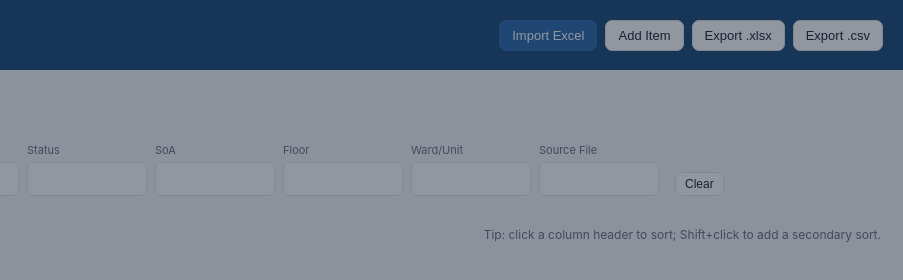
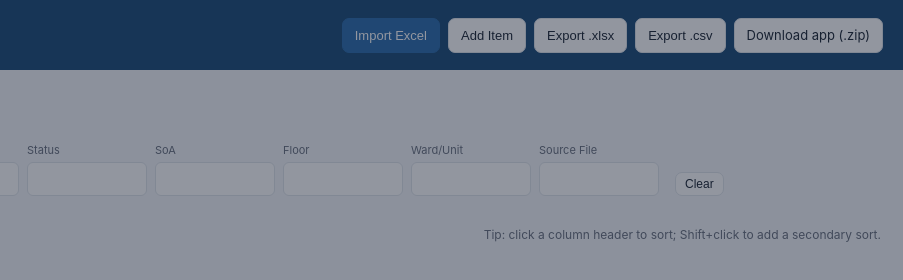
Before and after one commit to wilsonlcf1216-lab/ARchecklist, a plain HTML site: page rectrack/static/index.html in a window 1280 px wide. Shown: the top 280 px of the page, 377-1280 px from the left. Drawn offline with Linux system fonts and the light colour scheme; no server answers.

Commit message:
feat: Hospital Building Rectification Monitoring Software
Co-authored-by: traeagent <traeagent@users.noreply.github.com>

```diff
--- a/rectrack/static/index.html
+++ b/rectrack/static/index.html
@@ -20,6 +20,7 @@
     <button id="btnAdd" class="btn">Add Item</button>
     <button id="btnExportXlsx" class="btn">Export .xlsx</button>
     <button id="btnExportCsv" class="btn">Export .csv</button>
+    <a id="btnDownload" class="btn" href="/static/rectrack.zip" download="rectrack.zip">Download app (.zip)</a>
   </div>
 </header>
 
--- a/rectrack/static/style.css
+++ b/rectrack/static/style.css
@@ -39,6 +39,7 @@ small { color: var(--muted); }
   padding: 7px 12px; border-radius: 7px; cursor: pointer; font-size: 13px;
 }
 .btn:hover { background: #eef2f7; }
+a.btn { display: inline-block; text-decoration: none; }
 .btn.primary { background: var(--brand-2); border-color: var(--brand-2); color: #fff; }
 .btn.primary:hover { background: var(--brand); }
 .btn.small { padding: 4px 9px; font-size: 12px; }
```
Also changed, not shown: 2 other files.
